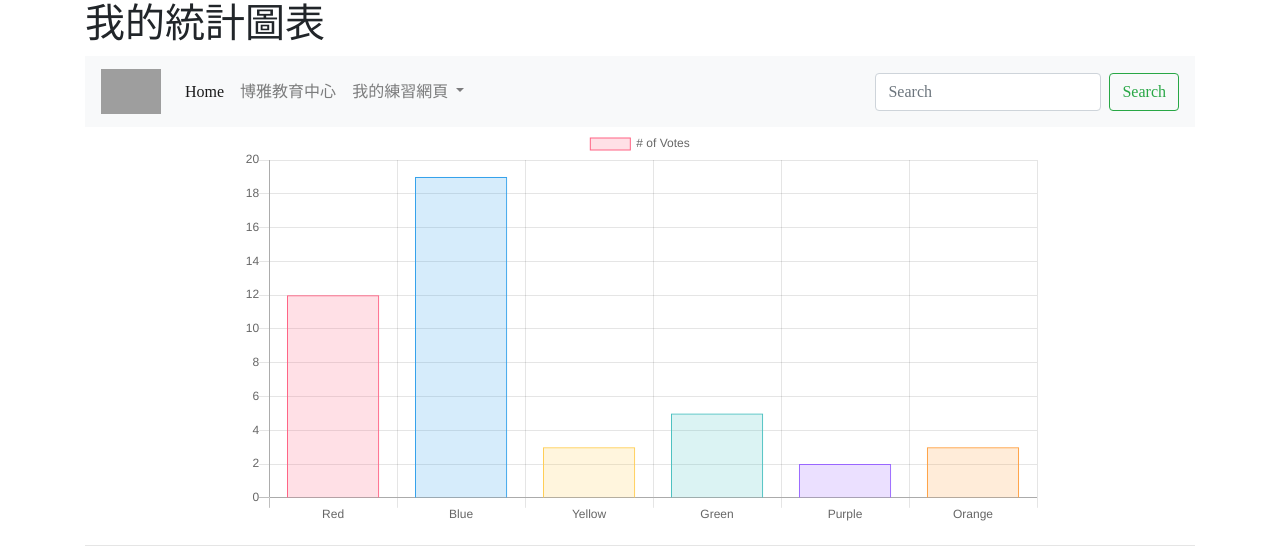
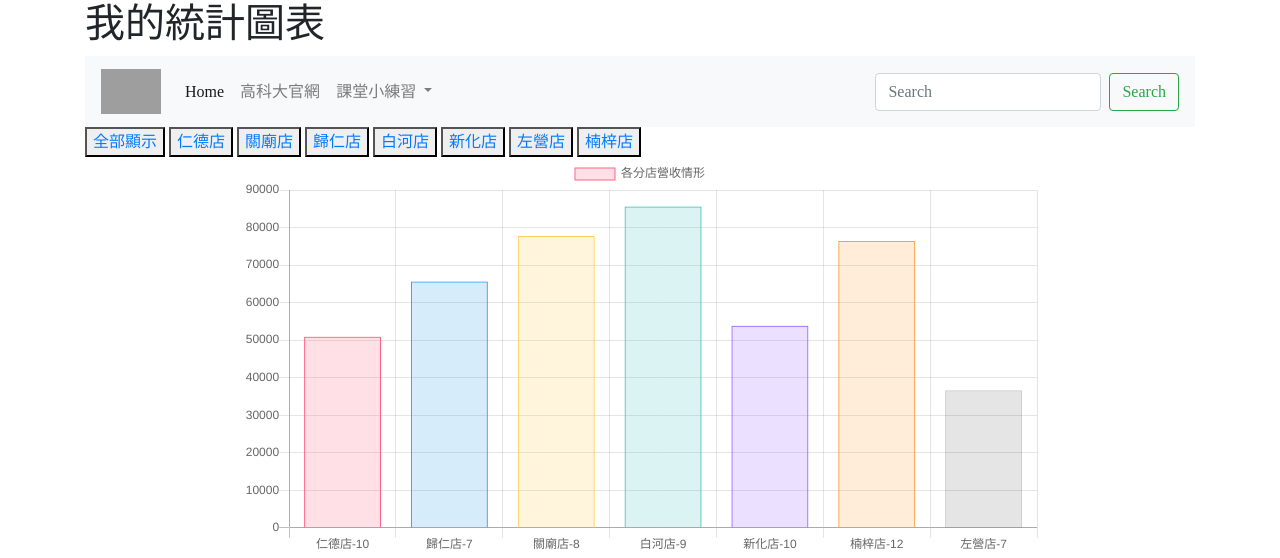
Before and after one commit to B108133308/20201201, a Django app: page /mychart/ in a window 1280 px wide. Shown: the top 558 px of the page. Run offline with Django 3.2, Linux system fonts and the light colour scheme; data comes from the database, SQL or seed files in the repository; both versions use the stored data as it was after the commit; grey boxes are pictures that could not be loaded.

Commit message:
1208class

```diff
--- a/mainsite/views.py
+++ b/mainsite/views.py
@@ -3,7 +3,7 @@ from django.http import HttpResponse
 from mainsite.models import Post
 import random
 from datetime import datetime
-from mainsite.models import AccessInfo
+from mainsite.models import AccessInfo, Branch, StoreIncome
 
 def homepage(request):
     rec = AccessInfo()
@@ -13,8 +13,14 @@ def homepage(request):
     now = datetime.now()
     return render(request, "index.html", locals())
 
-def mychart(request):
+def mychart(request, bid=0):
     now = datetime.now()
+    branches = Branch.objects.all()
+    if bid ==0:
+        data = StoreIncome.objects.all()
+    else:
+        data = StoreIncome.objects.filter(branch=bid)
+
     return render(request, "mychart.html", locals())
 
 def showpost(request, slug):
--- a/mblog/urls.py
+++ b/mblog/urls.py
@@ -8,5 +8,6 @@ urlpatterns = [
     path('admin/', admin.site.urls),
     path('lotto/', lotto),
     path('mychart/', mychart),
+    path('mychart/<int:bid>/', mychart),
     path('', homepage),
 ]
--- a/templates/header.html
+++ b/templates/header.html
@@ -13,11 +13,11 @@
               <a class="nav-link" href="/">Home <span class="sr-only">(current)</span></a>
             </li>
             <li class="nav-item">
-              <a class="nav-link" href="http://cla.nkust.edu.tw">博雅教育中心</a>
+              <a class="nav-link" href="https://www.nkust.edu.tw/">高科大官網</a>
             </li>
             <li class="nav-item dropdown">
               <a class="nav-link dropdown-toggle" href="#" id="navbarDropdown" role="button" data-toggle="dropdown" aria-haspopup="true" aria-expanded="false">
-                我的練習網頁
+                課堂小練習
               </a>
               <div class="dropdown-menu" aria-labelledby="navbarDropdown">
                 <a class="dropdown-item" href="/lotto/">大樂透預測</a>
--- a/templates/index.html
+++ b/templates/index.html
@@ -1,6 +1,6 @@
 {% extends 'base.html' %}
 {% block title %}
-游品芸的網站
+游品芸的程式練習網站
 {% endblock %}
 {% block titlemessage %}
     <h1>水深火熱的程式課</h1>
--- a/templates/mychart.html
+++ b/templates/mychart.html
@@ -6,6 +6,12 @@
     <h1>我的統計圖表</h1>
 {% endblock %}
 {% block content %}
+<button><a href="/mychart/">全部顯示</a></button>
+{% for branch in branches %}
+     <button>
+         <a href="/mychart/{{branch.id}}/">{{branch.title}}</a>
+        </button>
+{% endfor %}
 <center>
 <table width=800>
   <tr><td>
@@ -18,10 +24,18 @@ var ctx = document.getElementById('myChart').getContext('2d');
 var myChart = new Chart(ctx, {
     type: 'bar',
     data: {
-        labels: ['Red', 'Blue', 'Yellow', 'Green', 'Purple', 'Orange'],
+        labels: [
+             {% for item in data %}
+                  '{{ item.branch }}-{{item.income_month}}',
+             {% endfor %}
+        ],
         datasets: [{
-            label: '# of Votes',
-            data: [12, 19, 3, 5, 2, 3],
+            label: '各分店營收情形',
+            data: [
+            {% for item in data %}
+                  '{{ item.income }}',
+             {% endfor %}
+            ],
             backgroundColor: [
                 'rgba(255, 99, 132, 0.2)',
                 'rgba(54, 162, 235, 0.2)',
```
Also changed, not shown: db.sqlite3.
